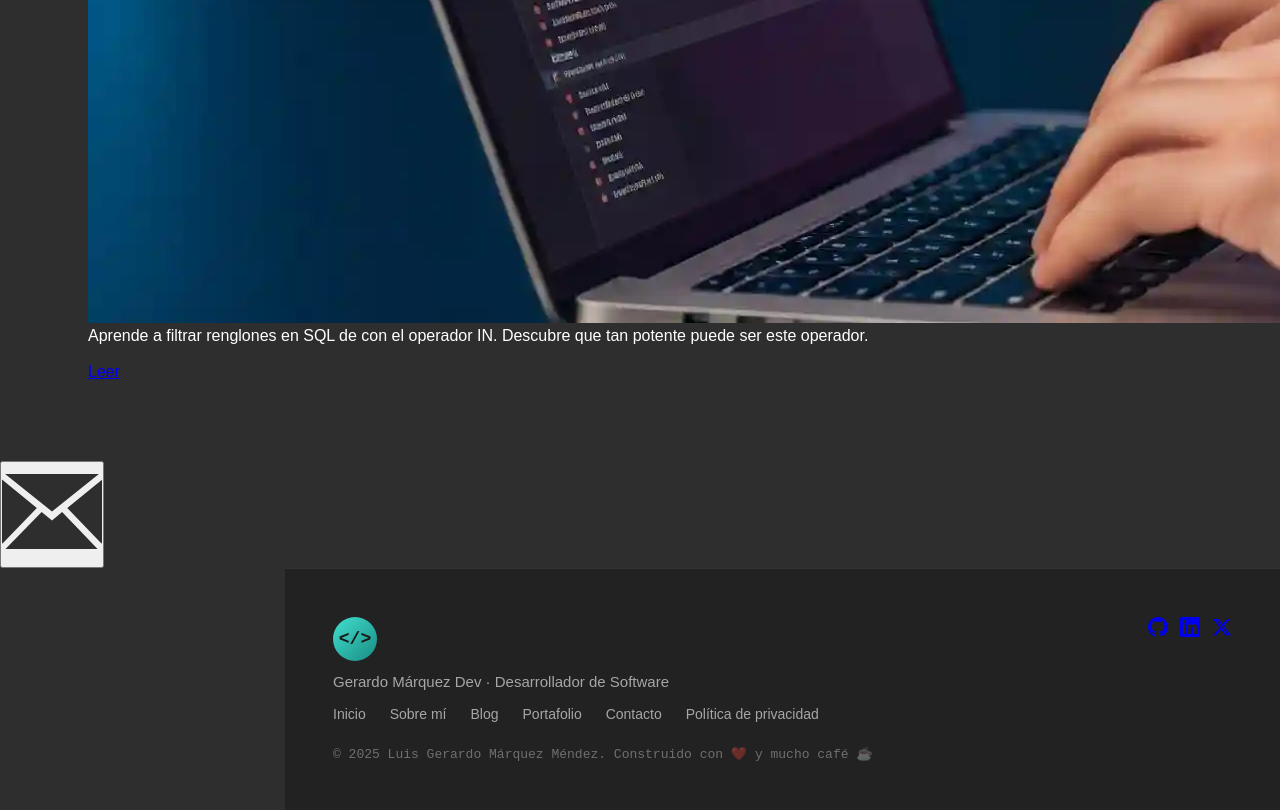
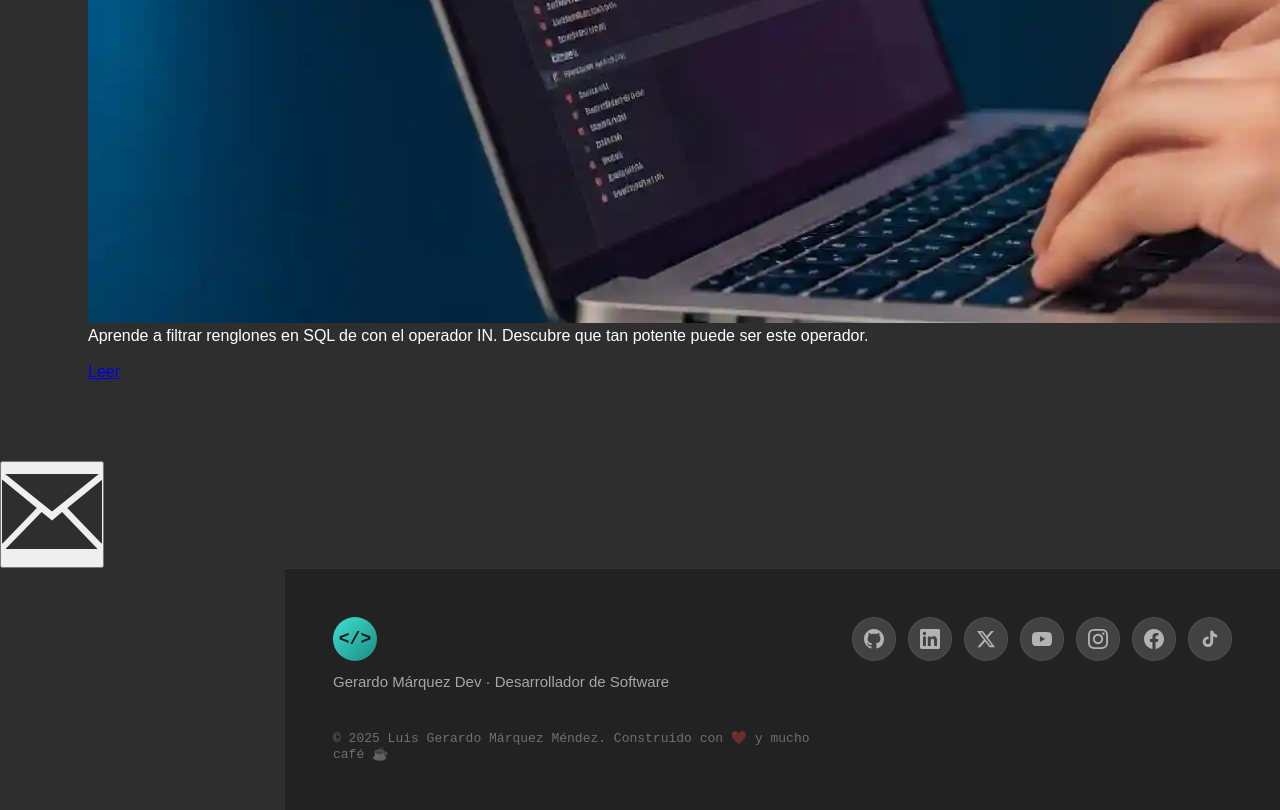
Before and after one commit to AlgorithmHappy/miweb, an Astro site in the folder eminent-escape/: page /blog in a window 1280 px wide. Shown: the part 9568-10378 px from the top of the page. Built offline with nearby package versions, Linux system fonts and the light colour scheme; Astro itself is replaced by a stand-in of ours.

Commit message:
Creo ya esta completado el footer, creo ya se termino la primera pagina

```diff
--- a/eminent-escape/src/components/Footer.astro
+++ b/eminent-escape/src/components/Footer.astro
@@ -1,5 +1,11 @@
 ---
+import SocialButton from './SocialButton.astro';
+interface Links {
+    href: string;
+    text: string;
+}
 
+const { links = [] } = Astro.props as { links?: Links[] };
 ---
 
 <footer class="footer">
@@ -15,51 +21,54 @@
                 Gerardo Márquez Dev · Desarrollador de Software
             </p>
             <div class="footer-links">
-                <a href="#home">Inicio</a>
-                <a href="#sobre-mi">Sobre mí</a>
-                <a href="#blog">Blog</a>
-                <a href="#portafolio">Portafolio</a>
-                <a href="#contacto">Contacto</a>
-                <a href="#">Política de privacidad</a>
+                {
+                    links.map(
+                        (link: Links) => (
+                            <a href={link.href}>{link.text}</a>
+                        )
+                    )
+                }
             </div>
             <p class="footer-copy">
                 © 2025 Luis Gerardo Márquez Méndez. Construido con ❤️ y mucho café ☕
             </p>
         </div>
         <div class="footer-socials">
-            <a href="#" class="social-btn" title="GitHub">
-                <svg
-                    width="20"
-                    height="20"
-                    viewBox="0 0 24 24"
-                    fill="currentColor"
-                    ><path
-                        d="M12 0C5.37 0 0 5.37 0 12c0 5.31 3.435 9.795 8.205 11.385.6.105.825-.255.825-.57 0-.285-.015-1.23-.015-2.235-3.015.555-3.795-.735-4.035-1.41-.135-.345-.72-1.41-1.23-1.695-.42-.225-1.02-.78-.015-.795.945-.015 1.62.87 1.845 1.23 1.08 1.815 2.805 1.305 3.495.99.105-.78.42-1.305.765-1.605-2.67-.3-5.46-1.335-5.46-5.925 0-1.305.465-2.385 1.23-3.225-.12-.3-.54-1.53.12-3.18 0 0 1.005-.315 3.3 1.23.96-.27 1.98-.405 3-.405s2.04.135 3 .405c2.295-1.56 3.3-1.23 3.3-1.23.66 1.65.24 2.88.12 3.18.765.84 1.23 1.905 1.23 3.225 0 4.605-2.805 5.625-5.475 5.925.435.375.81 1.095.81 2.22 0 1.605-.015 2.895-.015 3.3 0 .315.225.69.825.57A12.02 12.02 0 0024 12c0-6.63-5.37-12-12-12z"
-                    ></path></svg
-                >
-            </a>
-            <a href="#" class="social-btn" title="LinkedIn">
-                <svg
-                    width="20"
-                    height="20"
-                    viewBox="0 0 24 24"
-                    fill="currentColor"
-                    ><path
-                        d="M20.447 20.452h-3.554v-5.569c0-1.328-.027-3.037-1.852-3.037-1.853 0-2.136 1.445-2.136 2.939v5.667H9.351V9h3.414v1.561h.046c.477-.9 1.637-1.85 3.37-1.85 3.601 0 4.267 2.37 4.267 5.455v6.286zM5.337 7.433a2.062 2.062 0 01-2.063-2.065 2.064 2.064 0 112.063 2.065zm1.782 13.019H3.555V9h3.564v11.452zM22.225 0H1.771C.792 0 0 .774 0 1.729v20.542C0 23.227.792 24 1.771 24h20.451C23.2 24 24 23.227 24 22.271V1.729C24 .774 23.2 0 22.222 0h.003z"
-                    ></path></svg
-                >
-            </a>
-            <a href="#" class="social-btn" title="Twitter">
-                <svg
-                    width="20"
-                    height="20"
-                    viewBox="0 0 24 24"
-                    fill="currentColor"
-                    ><path
-                        d="M18.244 2.25h3.308l-7.227 8.26 8.502 11.24H16.17l-5.214-6.817L4.99 21.75H1.68l7.73-8.835L1.254 2.25H8.08l4.713 6.231zm-1.161 17.52h1.833L7.084 4.126H5.117z"
-                    ></path></svg
-                >
-            </a>
+            <SocialButton customHref="https://github.com/AlgorithmHappy" customTitle="GitHub">
+            <svg slot="svgIcon" width="20" height="20" viewBox="0 0 24 24" fill="currentColor">
+                <path d="M12 0C5.37 0 0 5.37 0 12c0 5.31 3.435 9.795 8.205 11.385.6.105.825-.255.825-.57 0-.285-.015-1.23-.015-2.235-3.015.555-3.795-.735-4.035-1.41-.135-.345-.72-1.41-1.23-1.695-.42-.225-1.02-.78-.015-.795.945-.015 1.62.87 1.845 1.23 1.08 1.815 2.805 1.305 3.495.99.105-.78.42-1.305.765-1.605-2.67-.3-5.46-1.335-5.46-5.925 0-1.305.465-2.385 1.23-3.225-.12-.3-.54-1.53.12-3.18 0 0 1.005-.315 3.3 1.23.96-.27 1.98-.405 3-.405s2.04.135 3 .405c2.295-1.56 3.3-1.23 3.3-1.23.66 1.65.24 2.88.12 3.18.765.84 1.23 1.905 1.23 3.225 0 4.605-2.805 5.625-5.475 5.925.435.375.81 1.095.81 2.22 0 1.605-.015 2.895-.015 3.3 0 .315.225.69.825.57A12.02 12.02 0 0024 12c0-6.63-5.37-12-12-12z"/>
+            </svg>
+            </SocialButton>
+            <SocialButton customHref="https://www.linkedin.com/in/luis-gerardo-marquez-168080177/" customTitle="LinkedIn">
+                <svg slot="svgIcon" width="20" height="20" viewBox="0 0 24 24" fill="currentColor">
+                    <path d="M20.447 20.452h-3.554v-5.569c0-1.328-.027-3.037-1.852-3.037-1.853 0-2.136 1.445-2.136 2.939v5.667H9.351V9h3.414v1.561h.046c.477-.9 1.637-1.85 3.37-1.85 3.601 0 4.267 2.37 4.267 5.455v6.286zM5.337 7.433a2.062 2.062 0 01-2.063-2.065 2.064 2.064 0 112.063 2.065zm1.782 13.019H3.555V9h3.564v11.452zM22.225 0H1.771C.792 0 0 .774 0 1.729v20.542C0 23.227.792 24 1.771 24h20.451C23.2 24 24 23.227 24 22.271V1.729C24 .774 23.2 0 22.222 0h.003z"/>
+                </svg>
+            </SocialButton>
+            <SocialButton customHref="https://x.com/lgerardomarquez" customTitle="Twitter | X">
+                <svg slot="svgIcon" width="20" height="20" viewBox="0 0 24 24" fill="currentColor">
+                    <path d="M18.244 2.25h3.308l-7.227 8.26 8.502 11.24H16.17l-5.214-6.817L4.99 21.75H1.68l7.73-8.835L1.254 2.25H8.08l4.713 6.231zm-1.161 17.52h1.833L7.084 4.126H5.117z"/>
+                </svg>
+            </SocialButton>
+            <SocialButton customHref="https://www.youtube.com/@LGerardoMarquez" customTitle="YouTube">
+                <svg slot="svgIcon" width="20" height="20" viewBox="0 0 24 24" fill="currentColor">
+                    <path d="M23.498 6.186a3.016 3.016 0 00-2.122-2.136C19.505 3.545 12 3.545 12 3.545s-7.505 0-9.377.505A3.017 3.017 0 00.502 6.186C0 8.07 0 12 0 12s0 3.93.502 5.814a3.016 3.016 0 002.122 2.136c1.871.505 9.376.505 9.376.505s7.505 0 9.377-.505a3.015 3.015 0 002.122-2.136C24 15.93 24 12 24 12s0-3.93-.502-5.814zM9.545 15.568V8.432L15.818 12l-6.273 3.568z"/>
+                </svg>
+            </SocialButton>
+            <SocialButton customHref="https://www.instagram.com/lgerardomarquezm?igsh=OXdzaG9vZHY0ejc3" customTitle="Instagram">
+                <svg slot="svgIcon" width="20" height="20" viewBox="0 0 24 24" fill="currentColor">
+                    <path d="M12 2.163c3.204 0 3.584.012 4.85.07 3.252.148 4.771 1.691 4.919 4.919.058 1.265.069 1.645.069 4.849 0 3.205-.012 3.584-.069 4.849-.149 3.225-1.664 4.771-4.919 4.919-1.266.058-1.644.07-4.85.07-3.204 0-3.584-.012-4.849-.07-3.26-.149-4.771-1.699-4.919-4.92-.058-1.265-.07-1.644-.07-4.849 0-3.204.013-3.583.07-4.849.149-3.227 1.664-4.771 4.919-4.919 1.266-.057 1.645-.069 4.849-.069zm0-2.163c-3.259 0-3.667.014-4.947.072-4.358.2-6.78 2.618-6.98 6.98-.059 1.281-.073 1.689-.073 4.948 0 3.259.014 3.668.072 4.948.2 4.358 2.618 6.78 6.98 6.98 1.281.058 1.689.072 4.948.072 3.259 0 3.668-.014 4.948-.072 4.354-.2 6.782-2.618 6.979-6.98.059-1.28.073-1.689.073-4.948 0-3.259-.014-3.667-.072-4.947-.196-4.354-2.617-6.78-6.979-6.98-1.281-.059-1.69-.073-4.949-.073zm0 5.838c-3.403 0-6.162 2.759-6.162 6.162s2.759 6.163 6.162 6.163 6.162-2.759 6.162-6.163c0-3.403-2.759-6.162-6.162-6.162zm0 10.162c-2.209 0-4-1.79-4-4 0-2.209 1.791-4 4-4s4 1.791 4 4c0 2.21-1.791 4-4 4zm6.406-11.845c-.796 0-1.441.645-1.441 1.44s.645 1.44 1.441 1.44c.795 0 1.439-.645 1.439-1.44s-.644-1.44-1.439-1.44z"/>
+                </svg>
+            </SocialButton>
+            <SocialButton customHref="https://www.facebook.com/people/Gerardo-Marquez-Dev/61578969874237/" customTitle="Facebook">
+                <svg slot="svgIcon" width="20" height="20" viewBox="0 0 24 24" fill="currentColor">
+                    <path d="M24 12.073C24 5.405 18.627 0 12 0S0 5.405 0 12.073C0 18.1 4.388 23.094 10.125 24v-8.437H7.078v-3.49h3.047V9.41c0-3.025 1.792-4.697 4.533-4.697 1.312 0 2.686.236 2.686.236v2.97h-1.513c-1.491 0-1.956.93-1.956 1.886v2.268h3.328l-.532 3.49h-2.796V24C19.612 23.094 24 18.1 24 12.073z"/>
+                </svg>
+            </SocialButton>
+            <SocialButton customHref="https://www.tiktok.com/@gerardomarquezdev" customTitle="TikTok">
+                <svg slot="svgIcon" width="20" height="20" viewBox="0 0 24 24" fill="currentColor">
+                    <path d="M19.59 6.69a4.83 4.83 0 01-3.77-4.25V2h-3.45v13.67a2.89 2.89 0 01-2.88 2.5 2.89 2.89 0 01-2.89-2.89 2.89 2.89 0 012.89-2.89c.28 0 .54.04.79.1V9.01a6.33 6.33 0 00-.79-.05 6.34 6.34 0 00-6.34 6.34 6.34 6.34 0 006.34 6.34 6.34 6.34 0 006.33-6.34V8.69a8.18 8.18 0 004.78 1.52V6.75a4.85 4.85 0 01-1.01-.06z"/>
+                </svg>
+            </SocialButton>
         </div>
     </div>
 </footer>
@@ -115,17 +124,23 @@
         color: var(--accent);
     }
     .footer-copy {
-        color: var(--muted2); font-size: 13px; margin-top: 24px;
+        color: var(--muted2);
+        font-size: 13px;
+        margin-top: 24px;
         font-family: 'JetBrains Mono', monospace;
     }
     .footer-socials {
         display: flex;
         gap: 12px;
+        flex-wrap: wrap;
+        justify-content: space-evenly;
     }
-    @media (max-width: 768px) {
+    @media (max-width: 1024px) {
         .footer-inner {
             grid-template-columns: 1fr;
         }
+    }
+    @media (max-width: 768px) {
         .footer {
             margin-left: var(--sidebar-w-col);
         }
```
Also changed, not shown: eminent-escape/src/components/SideBar.astro (+0 -24 lines), eminent-escape/src/layouts/MainLayout.astro (+10 -1 lines).
